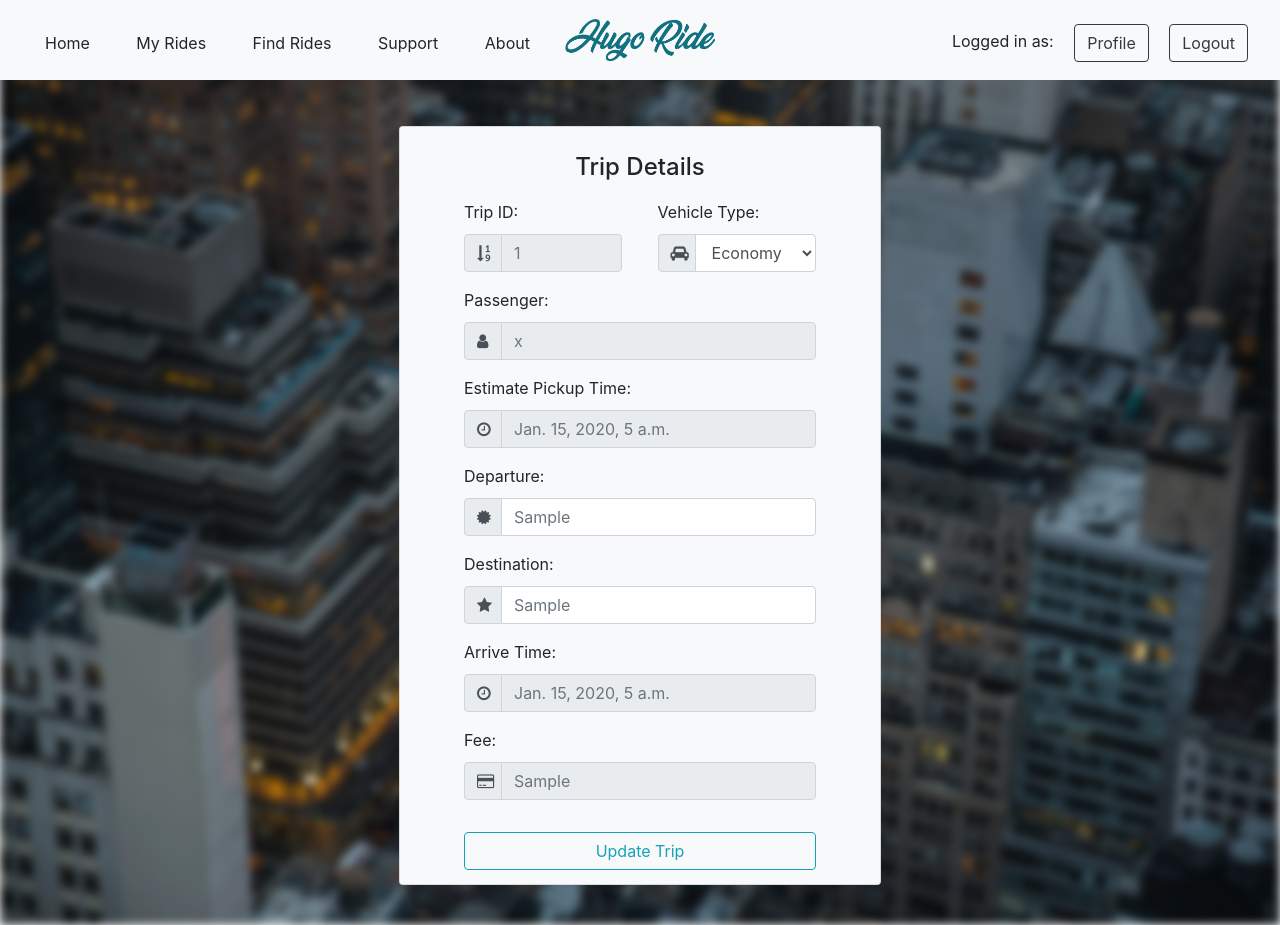
After one commit to 0HugoHu/Django-Web-App, a Django app: page /trip/1 in a window 1280 px wide. The commit adds this page. Run offline with Django 4.2, Linux system fonts and the light colour scheme; tables that the repository leaves empty hold one stand-in row (values such as "Sample post"); some libraries are stand-ins or nearby versions.

Commit message:
Add my_ride

```diff
--- /dev/null
+++ b/static/js/trip.js
@@ -0,0 +1,106 @@
+var $DOM = $(document);
+
+$DOM.on('click', '#update_submit', function() {
+
+	console.log("trip update clicked");
+    data = {}
+    data["departure"] = $(".departure").val();
+    data["destination"] = $(".destination").val();
+    data["vehicle_type"] = $(".vehicle_type").val();
+    data["id"] = document.getElementById('trip-id').textContent;
+
+    data["csrfmiddlewaretoken"] = window.CSRF_TOKEN
+
+	$.ajax({
+		type: 'post',
+        data: JSON.stringify(data),
+		url: '/trip/validate',
+		success: function(result) {
+            console.log(result);
+            if (result.success) {
+                window.location.href = "/my_ride"
+            }
+            else {
+                alertify.set('notifier', 'position', 'top-right');
+                alertify.error(result.message);
+            }
+		}
+	});
+});
+
+$DOM.on('click', '#pickup_submit', function() {
+
+	console.log("trip update clicked");
+    data = {}
+    data["pickup_time"] = new Date();
+    data["id"] = document.getElementById('trip-id').textContent;
+
+    data["csrfmiddlewaretoken"] = window.CSRF_TOKEN
+
+	$.ajax({
+		type: 'post',
+        data: JSON.stringify(data),
+		url: '/trip/pickup',
+		success: function(result) {
+            console.log(result);
+            if (result.success) {
+                window.location.href = "/my_ride"
+            }
+            else {
+                alertify.set('notifier', 'position', 'top-right');
+                alertify.error(result.message);
+            }
+		}
+	});
+});
+
+$DOM.on('click', '#complete_submit', function() {
+
+	console.log("trip update clicked");
+    data = {}
+    data["arrive_time"] = new Date();
+    data["id"] = document.getElementById('trip-id').textContent;
+
+    data["csrfmiddlewaretoken"] = window.CSRF_TOKEN
+
+	$.ajax({
+		type: 'post',
+        data: JSON.stringify(data),
+		url: '/trip/complete',
+		success: function(result) {
+            console.log(result);
+            if (result.success) {
+                window.location.href = "/my_ride"
+            }
+            else {
+                alertify.set('notifier', 'position', 'top-right');
+                alertify.error(result.message);
+            }
+		}
+	});
+});
+
+$DOM.on('click', '#cancel_submit', function() {
+
+	console.log("trip update clicked");
+    data = {}
+    data["id"] = document.getElementById('trip-id').textContent;
+
+    data["csrfmiddlewaretoken"] = window.CSRF_TOKEN
+
+	$.ajax({
+		type: 'post',
+        data: JSON.stringify(data),
+		url: '/trip/cancel',
+		success: function(result) {
+            console.log(result);
+            if (result.success) {
+                window.location.href = "/my_ride"
+            }
+            else {
+                alertify.set('notifier', 'position', 'top-right');
+                alertify.error(result.message);
+            }
+		}
+	});
+});
--- a/templates/base.html
+++ b/templates/base.html
@@ -25,7 +25,7 @@
 
 </head>
 <body style="position: relative;">
-<div style="background-image: url('static/pics/wallpaper.jpg'); background-size: cover; height: 100%; min-height: 100vh; width: 100vw; z-index:-1; position:absolute; top:0;left:0;filter: blur(5px);  -webkit-filter: blur(5px);">
+<div style="background-image: url({% static '/pics/wallpaper.jpg' %}); background-size: cover; height: 100%; min-height: 100vh; width: 100vw; max-width: 100%; z-index:-1; position:absolute; top:0;left:0;filter: blur(5px);  -webkit-filter: blur(5px);">
 </div>
 
 {% block body %}
--- a/templates/home.html
+++ b/templates/home.html
@@ -147,7 +147,7 @@
 </div>
 <div class="container search_results">
 </div>
-<div class="user-email" style="display: none;"> {{user.get_username}}</div>
+<div class="user-email" style="display: none;">{{user.email}}</div>
 
 <script>
     function search_submit() {
--- a/templates/login.html
+++ b/templates/login.html
@@ -39,11 +39,11 @@
                 </div>
 
                 <div class="form-group">
-                    <button type="submit" class="btn btn-outline-success btn-block" id="send_otp"> Send OTP</button>
+                    <button type="submit" class="btn btn-outline-info btn-block" id="send_otp"> Send OTP</button>
                 </div> <!-- form-group// -->
 
                 <div class="form-group">
-                    <button type="submit" class="btn btn-outline-success btn-block" id="login_submit"> Login</button>
+                    <button type="submit" class="btn btn-outline-info btn-block" id="login_submit"> Login</button>
                 </div> <!-- form-group// -->
             </article>
         </div>
--- a/templates/navbar.html
+++ b/templates/navbar.html
@@ -1,11 +1,13 @@
 {% block scripts %}
-<link rel="stylesheet" href="static/css/navbar.css">
+{% load static %}
+
+<link rel="stylesheet" href="{% static 'css/navbar.css' %}">
 {% endblock %}
 
 <div>
     <nav class="navbar navbar-light bg-light">
         <div class='parent'>
-            <img class='child' src="static/pics/logo.png" onclick="location.href='/'" style="max-width:150px;left:0;right:0;margin:auto;"/>
+            <img class='child' src="{% static '/pics/logo.png' %}" onclick="location.href='/'" style="max-width:150px;left:0;right:0;margin:auto;"/>
             <div class="child" style="left:16px; margin-top: -16px;">
                 <button class="btn btn-light my-2 my-sm-0" style="margin-right: 16px;" onclick="location.href='/'">Home
                 </button>
--- a/templates/profile.html
+++ b/templates/profile.html
@@ -10,7 +10,7 @@
 {% block body %}
 {% include "navbar.html" %}
 <div class="container mt-5">
-    <div class="card bg-light">
+    <div class="card bg-light" style="overflow-y:auto;max-height: 82vh">
         <article class="card-body mx-auto">
 
             <h4 class="card-title mt-3 text-center" style="margin-top:6px !important;">My Profile</h4>
@@ -118,8 +118,8 @@
             <h6> ** Email address cannot be changed once registered.</h6>
             <h6> *** You cannot quit Hugo Ride© Driver Program once enrolled.</h6>
 
-            <div class="form-group">
-                <button type="submit" class="btn btn-outline-success btn-block" id="update_submit"> Apply Changes
+            <div class="form-group" style="margin-top: 16px;">
+                <button type="submit" class="btn btn-outline-info btn-block" id="update_submit"> Apply Changes
                 </button>
             </div>
 
--- a/templates/signup.html
+++ b/templates/signup.html
@@ -114,7 +114,7 @@
             </div>
 
             <div class="form-group">
-                <button type="submit" class="btn btn-outline-success btn-block" id="signup_submit"> Create Account
+                <button type="submit" class="btn btn-outline-info btn-block" id="signup_submit"> Create Account
                 </button>
             </div>
 
--- /dev/null
+++ b/templates/trip.html
@@ -0,0 +1,123 @@
+{% extends "base.html" %}
+{% load static %}
+
+{% block scripts %}
+{{ block.super }}
+<script src="{% static 'js/trip.js' %}"></script>
+<link rel="stylesheet" href="{% static 'css/profile.css' %}">
+{% endblock %}
+
+{% block body %}
+{% include "navbar.html" %}
+
+<div class="container mt-5">
+    <div class="card bg-light" style="overflow-y:auto;max-height: 82vh">
+        <article class="card-body mx-auto" >
+
+            <h4 class="card-title mt-3 text-center" style="margin-top:6px !important;">Trip Details</h4>
+
+            <div class='pparent' style="margin-top:18px;">
+                <div class='pchild'>
+                    <div> Trip ID:</div>
+                    <div class="form-group input-group">
+                        <div class="input-group-prepend">
+                            <span class="input-group-text"> <i class="fa fa-sort-numeric-asc"></i> </span>
+                        </div>
+                        <input disabled class="form-control first_name" placeholder="{{ trip.id }}" type="text">
+
+                    </div>
+                </div>
+				<div class='pchild' style="margin-left: 10%;">
+                    <div> Vehicle Type:</div>
+                    <div class="form-group input-group">
+                        <div class="input-group-prepend">
+                            <span class="input-group-text"> <i class="fa fa-car"></i> </span>
+                        </div>
+                        <select class='form-control gender vehicle_type' id="vehicle_type">
+                            <option {% if trip.vehicle_type == 'Economy' %}selected{% endif %} value="Economy"> Economy </option>
+                            <option {% if trip.vehicle_type == 'Comfort' %}selected{% endif %} value="Comfort"> Hugo Comfort </option>
+                            <option {% if trip.vehicle_type == 'Large' %}selected{% endif %} value="Large"> Hugo Large </option>
+                            <option {% if trip.vehicle_type == 'Pet' %}selected{% endif %} value="Pet"> Pet Care </option>
+                            <option {% if trip.vehicle_type == 'Green' %}selected{% endif %} value="Green"> Hugo Green </option>
+                            <option {% if trip.vehicle_type == 'Special' %}selected{% endif %} value="Special"> Special Needs </option>
+                        </select>
+                    </div>
+                </div>
+            </div>
+
+
+			<div> Passenger:</div>
+            <div class="form-group input-group">
+                <div class="input-group-prepend">
+                    <span class="input-group-text"> <i class="fa fa-user"></i> </span>
+                </div>
+                <input disabled class="form-control password" placeholder="{{ trip.passenger }}" type="text">
+            </div>
+
+			<div> Estimate Pickup Time:</div>
+            <div class="form-group input-group">
+                <div class="input-group-prepend">
+                    <span class="input-group-text"> <i class="fa fa-clock-o"></i> </span>
+                </div>
+                <input disabled class="form-control password" placeholder="{{ trip.estimate_pickup_time }}" type="text">
+            </div>
+
+            <div> Departure:</div>
+            <div class="form-group input-group">
+                <div class="input-group-prepend">
+                    <span class="input-group-text"> <i class="fa fa-certificate"></i> </span>
+                </div>
+                <input id="departure" class="form-control password departure" placeholder="{{ trip.begin }}" type="text">
+            </div>
+
+            <div> Destination:</div>
+            <div class="form-group input-group">
+                <div class="input-group-prepend">
+                    <span class="input-group-text"> <i class="fa fa-star"></i> </span>
+                </div>
+                <input id="destination" class="form-control email destination" placeholder="{{ trip.destination }}" type="text">
+            </div>
+
+			<div> Arrive Time:</div>
+            <div class="form-group input-group">
+                <div class="input-group-prepend">
+                    <span class="input-group-text"> <i class="fa fa-clock-o"></i> </span>
+                </div>
+                <input disabled class="form-control email" placeholder="{{ trip.arrive_time }}" type="text">
+            </div>
+
+			<div> Fee:</div>
+            <div class="form-group input-group">
+                <div class="input-group-prepend">
+                    <span class="input-group-text"> <i class="fa fa-credit-card"></i> </span>
+                </div>
+                <input disabled class="form-control email" placeholder="{{ trip.actual_fee }}" type="text">
+            </div>
+
+			<div class="form-group" style="margin-top: 32px;">
+                <button type="submit" class="btn btn-outline-info btn-block" id="update_submit"> Update Trip
+                </button>
+            </div>
+
+            <div class="form-group" {% if trip.driver != user.email %} style="display: none;" {% endif %} >
+                <button type="submit" class="btn btn-outline-info btn-block" id="pickup_submit"> Picked-up Passenger
+                </button>
+			</div>
+
+            <div class="form-group" {% if trip.driver != user.email %} style="display: none;" {% endif %} >
+                <button type="submit" class="btn btn-outline-info btn-block" id="complete_submit"> Completed Trip
+                </button>
+            </div>
+
+			<div class="form-group" {% if not user.email in trip.passenger and not user.email in trip.driver %} style="display: none;" {% endif %} >
+                <button type="submit" class="btn btn-outline-danger btn-block" id="cancel_submit"> Cancel Trip
+                </button>
+            </div>
+
+        </article>
+    </div>
+</div>
+<div id="trip-id" style="display: none;">{{trip.id}}</div>
+
+<script type="text/javascript"> window.CSRF_TOKEN = "{{ csrf_token }}"; </script>
+{% endblock %}
--- a/world/models.py
+++ b/world/models.py
@@ -50,7 +50,7 @@ class Trip(models.Model):
     peer = models.CharField(max_length=100, blank=True, null=True)
 
     def __str__(self):
-        return self.id
+        return str(self.id)
 
 
 class Vehicle(models.Model):
--- a/world/urls.py
+++ b/world/urls.py
@@ -9,12 +9,18 @@ urlpatterns = [
     re_path(r'^login/send_otp$', views.send_otp, name="send_otp"),
     re_path(r"^login/validate$", views.login_validate, name="login_validate"),
     re_path(r'^search$', views.search, name="search"),
-    re_path(r'country/(?P<country_name>[\w|\W]+)$', views.get_country_details, name="country_page"),
+    re_path(r'^vehicle$', views.vehicle, name="vehicle"),
+    re_path(r'^vehicle/validate$', views.vehicle_validate, name="vehicle_validate"),
+    re_path(r"^trip/validate", views.trip_validate, name="trip_validate"),
+    re_path(r"^trip/cancel", views.trip_cancel, name="trip_cancel"),
+    re_path(r"^trip/pickup", views.trip_pickup, name="trip_pickup"),
+    re_path(r"^trip/complete", views.trip_complete, name="trip_complete"),
+    re_path(r'trip/(?P<trip_id>[0-9]+)', views.get_trip_details, name="get_trip_details"),
     re_path(r'^logout$', views.c_logout, name="logout"),
     re_path(r'^my_ride', views.my_ride, name="my_ride"),
     re_path(r'^find_ride', views.find_ride, name="find_ride"),
     re_path(r'^support', views.support, name="support"),
     re_path(r'^about', views.about, name="about"),
     re_path(r'^profile$', views.c_profile, name="profile"),
-    re_path(r"^profile/validate$", views.profile_validate, name="profile_validate"),
+    re_path(r"^profile/validate", views.profile_validate, name="profile_validate"),
 ]
--- a/world/views.py
+++ b/world/views.py
@@ -9,6 +9,7 @@ from django.views.decorators.csrf import csrf_exempt
 from django.db import IntegrityError
 from datetime import datetime, timedelta
 from django.db.models import Q
+import random
 from .util import otp_generator, send_otp_email, validate_otp, validate_password
 from .models import User, Trip, Vehicle
 
@@ -28,7 +29,8 @@ def search(request):
     current_time = datetime.now()
     pickup_hour = int(request.GET["estimatePickUpTime"].split(':')[0])
     pickup_min = int(request.GET["estimatePickUpTime"].split(':')[1])
-    updated_time = current_time + timedelta(minutes=(60*pickup_hour+pickup_min - 60*current_time.hour-current_time.minute))
+    updated_time = current_time + timedelta(
+        minutes=(60 * pickup_hour + pickup_min - 60 * current_time.hour - current_time.minute))
 
     trip_model = Trip(
         begin=request.GET["departure"],
@@ -47,14 +49,17 @@ def search(request):
 def signup(request):
     return render(request, "signup.html")
 
+
 @login_required
 @csrf_exempt
 def my_ride(request):
-    result = {"ongoing": [], "completed": [], "cancelled": []}
-
-    result["ongoing"] = Trip.objects.filter(Q(status='Request') | Q(status='Order Taking') | Q(status='In Progress'))
-    result["completed"] = Trip.objects.filter(status='Completed')
-    result["cancelled"] = Trip.objects.filter(status='Cancelled')
+    result = {"ongoing": Trip.objects.filter(
+        (Q(status='Request') | Q(status='Order Taking') | Q(status='In Progress')) & (
+                Q(passenger=request.user.email) | Q(driver=request.user.email))),
+        "completed": Trip.objects.filter(
+            Q(status='Completed') & (Q(passenger=request.user.email) | Q(driver=request.user.email))),
+        "cancelled": Trip.objects.filter(
+            Q(status='Cancelled') & (Q(passenger=request.user.email) | Q(driver=request.user.email)))}
 
     return render(request, "my_ride.html", result)
 
@@ -68,13 +73,22 @@ def find_ride(request):
 @login_required
 @csrf_exempt
 def support(request):
-    return render(request, "my_ride.html")
+    return render(request, "support.html")
 
 
 @login_required
 @csrf_exempt
 def about(request):
-    return render(request, "my_ride.html")
+    return render(request, "about.html")
+
+@csrf_exempt
+def vehicle(request):
+    return render(request, "about.html")
+
+
+@csrf_exempt
+def vehicle_validate(request):
+    return render(request, "about.html")
 
 
 @csrf_exempt
@@ -234,12 +248,88 @@ def c_profile(request):
     return render(request, "profile.html")
 
 
+@csrf_exempt
+def get_trip_details(request, trip_id):
+    if not trip_id:
+        trip_id = 1
+    try:
+        trip = Trip.objects.get(id=int(trip_id))
+    except ObjectDoesNotExist:
+        trip = {}
+
+    result = {"trip": trip}
+
+    return render(request, "trip.html", result)
+
+
+@csrf_exempt
+def trip_validate(request):
+    body = json.loads(request.body)
+    departure = body.get("departure", "")
+    destination = body.get("destination", "")
+    vehicle_type = body.get("vehicle_type", "")
+    trip_id = body.get("id", "")
+
+    try:
+        if departure:
+            Trip.objects.filter(id=trip_id).update(
+                departure=departure,
+            )
+
+        if destination:
+            Trip.objects.filter(id=trip_id).update(
+                destination=destination,
+            )
+
+        Trip.objects.filter(id=trip_id).update(
+            vehicle_type=vehicle_type,
+        )
+
+    except ObjectDoesNotExist:
+        result = {"success": False, "message": "Unknown error happens! Please try again!"}
+        return JsonResponse(result)
+
+    result = {"success": True, "message": "trip Updated!"}
+    return JsonResponse(result)
+
+
 @login_required
-def get_country_details(request, country_name):
-    country = Trip.objects.get(name=country_name)
-    result = {"country": country}
+@csrf_exempt
+def trip_cancel(request):
+    body = json.loads(request.body)
+    trip_id = body.get("id", "")
+    Trip.objects.filter(id=trip_id).update(
+        status='Cancelled',
+    )
+    result = {"success": True, "message": "Picked-up Passenger!"}
+    return JsonResponse(result)
 
-    return render(request, "country.html", result)
+
+@login_required
+@csrf_exempt
+def trip_pickup(request):
+    body = json.loads(request.body)
+    pickup_time = body.get("pickup_time", "")
+    trip_id = body.get("id", "")
+    Trip.objects.filter(id=trip_id).update(
+        pickup_time=pickup_time,
+    )
+    result = {"success": True, "message": "Picked-up Passenger!"}
+    return JsonResponse(result)
+
+
+@login_required
+@csrf_exempt
+def trip_complete(request):
+    body = json.loads(request.body)
+    arrive_time = body.get("arrive_time", "")
+    trip_id = body.get("id", "")
+    Trip.objects.filter(id=trip_id).update(
+        arrive_time=arrive_time,
+        actual_fee=Trip.objects.get(id=trip_id).estimate_fee + round(random.random() * 10 - 5, 2)
+    )
+    result = {"success": True, "message": "Completed Trip!"}
+    return JsonResponse(result)
 
 
 @csrf_exempt
```
Also changed, not shown: static/css/my_ride.css (added, +11 -0 lines), templates/about.html (added, +33 -0 lines), templates/country.html (deleted, +0 -85 lines), templates/my_ride.html (+31 -26 lines), templates/support.html (added, +32 -0 lines), templates/vehicle.html (added, +10 -0 lines).
